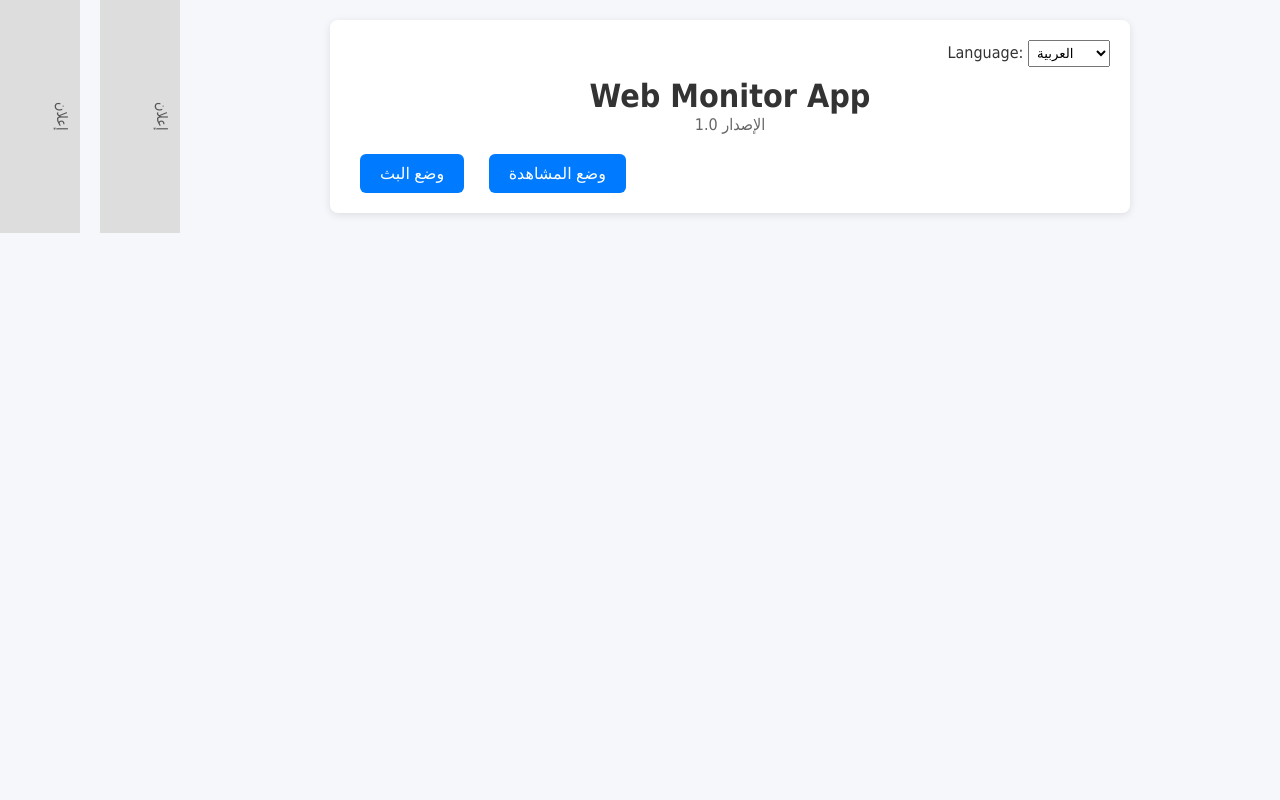
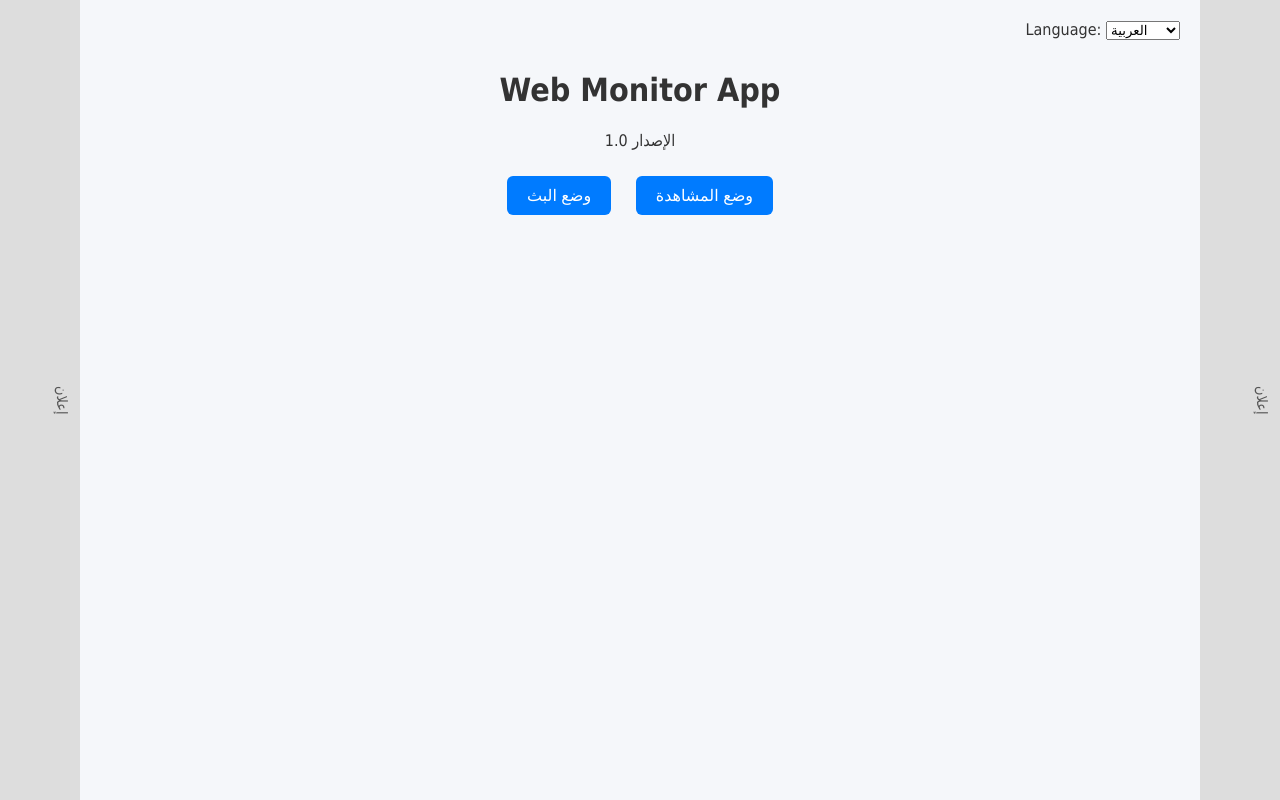
Before and after one commit to lione213/web-monitor-app, a website: page public/index.html in a window 1280 px wide. Drawn offline with nearby package versions, Linux system fonts and the light colour scheme.

Commit message:
Update style.css

```diff
--- a/public/style.css
+++ b/public/style.css
@@ -1,70 +1,86 @@
-* {
-  box-sizing: border-box;
+/* إعادة تعريف التخطيط بثلاثة أعمدة */
+body {
   margin: 0;
-  padding: 0;
-}
-body {
   font-family: Tahoma, Arial, sans-serif;
   background: #f5f7fa;
   color: #333;
+
+  display: grid;
+  grid-template-columns: 80px 1fr 80px;
+  grid-template-rows: auto 1fr auto;
+  height: 100vh;
+}
+
+/* جانبيات الإعلانات */
+.ad-left {
+  grid-column: 1;
+  grid-row: 1 / span 3;
+  background: #ddd;
+  writing-mode: vertical-rl;
+  text-orientation: mixed;
+  text-align: center;
+  padding: 10px;
+  font-size: 0.9rem;
+  color: #555;
+}
+.ad-right {
+  grid-column: 3;
+  grid-row: 1 / span 3;
+  background: #ddd;
+  writing-mode: vertical-rl;
+  text-orientation: mixed;
+  text-align: center;
+  padding: 10px;
+  font-size: 0.9rem;
+  color: #555;
+}
+
+/* الحاوية الرئيسية في الوسط */
+.app-container {
+  grid-column: 2;
+  grid-row: 1 / span 3;
   display: flex;
+  flex-direction: column;
+  max-width: 100%;
+  padding: 20px;
+  overflow: auto;
 }
-.app-container {
-  flex: 1;
-  max-width: 800px;
-  margin: 20px auto;
-  padding: 20px;
-  background: #fff;
-  border-radius: 8px;
-  box-shadow: 0 2px 8px rgba(0,0,0,0.1);
-}
+
+/* Header ولغة */
 header {
   text-align: center;
-  margin-bottom: 20px;
-}
-header h1 {
-  font-size: 2rem;
-}
-header p {
-  font-size: 1rem;
-  color: #666;
+  margin-bottom: 10px;
 }
 .lang-select {
-  text-align: right;
+  align-self: flex-end;
   margin-bottom: 10px;
 }
-.lang-select select {
-  padding: 4px;
+
+/* أزرار الوضع */
+#role-selection {
+  text-align: center;
+  margin-bottom: 15px;
 }
-.role-btn {
-  padding: 10px 20px;
-  margin: 0 10px;
-  font-size: 1rem;
-  background: #007bff;
-  color: #fff;
-  border: none;
-  border-radius: 6px;
-  cursor: pointer;
-}
-.role-btn:hover {
-  background: #0056b3;
-}
-.hidden {
-  display: none;
-}
+
+/* الفيديو */
 video {
   width: 100%;
+  height: auto;
   border-radius: 6px;
   background: #000;
   margin-bottom: 10px;
 }
+
+/* التحكمات */
 .controls, .view-controls {
-  margin: 10px 0;
-  text-align: center;
+  display: flex;
+  justify-content: center;
+  flex-wrap: wrap;
+  margin-bottom: 10px;
 }
 .controls button,
 .view-controls button {
-  margin: 0 5px;
+  margin: 5px;
   padding: 8px 12px;
   border: none;
   border-radius: 4px;
@@ -76,10 +92,12 @@ video {
 .view-controls button:hover {
   background: #218838;
 }
+
+/* مدخلات الرمز وحالة الاتصال */
 .pair-info, .pair-input {
   display: flex;
   align-items: center;
-  margin: 10px 0;
+  margin-bottom: 10px;
 }
 .pair-info input,
 .pair-input input {
@@ -94,31 +112,39 @@ video {
   font-size: 0.9rem;
   color: #555;
 }
+
+/* سجلات الأحداث */
 #log-section, #view-log-section {
-  margin-top: 15px;
+  flex: 1;
+  margin-top: 10px;
 }
 #log-section pre,
 #view-log-section pre {
-  height: 120px;
+  width: 100%;
+  height: 100%;
   background: #f0f0f0;
   padding: 10px;
   overflow-y: auto;
   border-radius: 4px;
   font-size: 0.85rem;
 }
-.ad {
-  width: 80px;
-  background: #ddd;
-  writing-mode: vertical-rl;
-  text-orientation: mixed;
-  text-align: center;
-  padding: 10px;
-  font-size: 0.9rem;
-  color: #555;
+
+/* أزرار الواجهة العامة */
+.role-btn {
+  padding: 10px 20px;
+  margin: 0 10px 10px;
+  font-size: 1rem;
+  background: #007bff;
+  color: #fff;
+  border: none;
+  border-radius: 6px;
+  cursor: pointer;
 }
-.ad-left {
-  margin-right: 10px;
+.role-btn:hover {
+  background: #0056b3;
 }
-.ad-right {
-  margin-left: 10px;
+
+/* إخفاء المكونات */
+.hidden {
+  display: none !important;
 }
```
